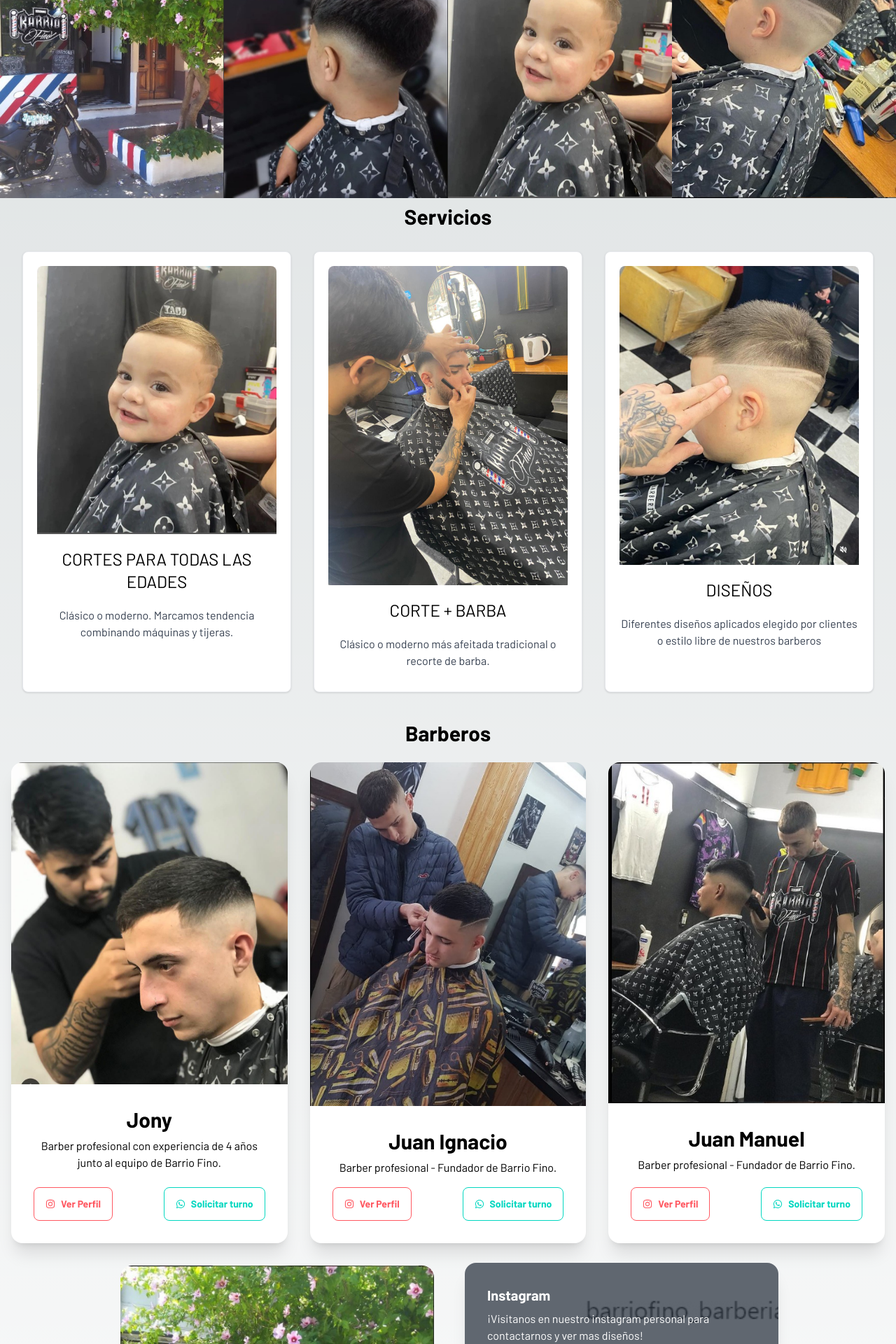
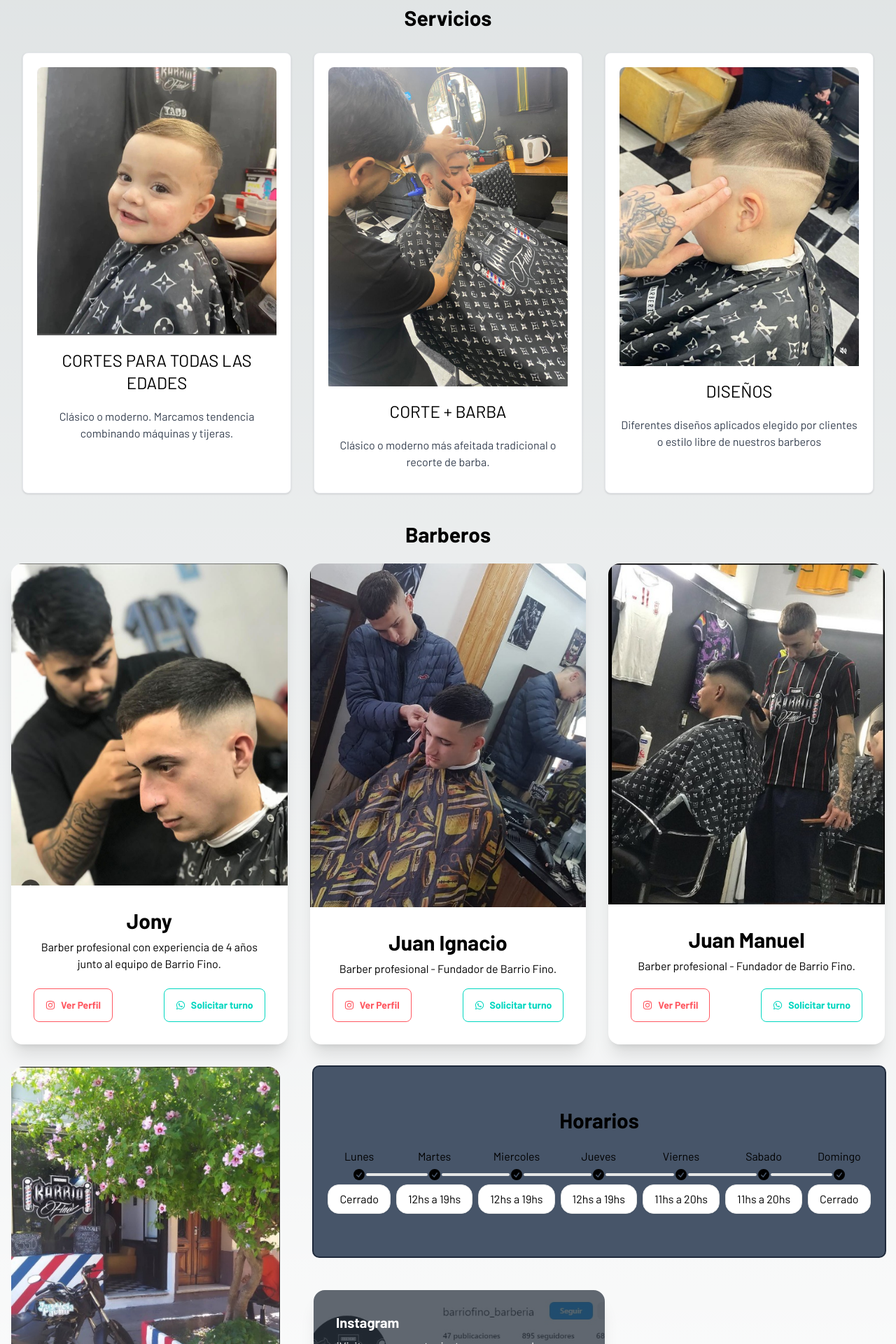
Before and after one commit to SebastianGaleano20/barber-app, a Next.js app: page / in a window 1280 px wide. Shown: the part 880-2800 px from the top of the page at 70% size. Built offline with nearby package versions, Linux system fonts and the light colour scheme.

Commit message:
Changes  components order

```diff
--- a/src/app/page.jsx
+++ b/src/app/page.jsx
@@ -14,14 +14,14 @@ export default function Home() {
       <main
         className="w-full flex flex-col justify-center items-center">
         <Header />
-        <Hours />
         <ImageGallery />
         <ImageGalleryLg />
         <Services />
         <Barbers />
-        <article className="lg:flex lg:gap-4">
+        <article className="w-full grid justify-center gap-4 md:h-auto  md:grid-cols-2 lg:grid-cols-3 lg:grid-row-2">
           <Location />
           <Contact />
+          <Hours />
         </article>
       </main>
       <Footer />
--- a/src/app/ui/dashboard/Contac.jsx
+++ b/src/app/ui/dashboard/Contac.jsx
@@ -1,8 +1,12 @@
+import Image from "next/image";
+
 export default function Contact() {
     return (
-        <section className="card bg-base-100 image-full max-w-md lg:w-lg m-3 shadow-xl">
+        <section className="card bg-base-100 image-full max-w-md lg:w-full m-4 shadow-xl lg:row-start-2 lg:col-start-2">
             <figure>
-                <img
+                <Image
+                    width={500}
+                    height={500}
                     src="/ig.jpeg"
                     alt="imageIg" />
             </figure>
--- a/src/app/ui/dashboard/Hours.jsx
+++ b/src/app/ui/dashboard/Hours.jsx
@@ -1,7 +1,7 @@
 export default function Hours() {
     return (
-        <section className="card bg-slate-600 ring-2 ring-slate-800 m-4 p-6 rounded-lg w-11/12 lg:text-2xl lg:flex lg:justify-center lg:items-center lg:flex-col lg:w-full lg:h-full lg:gap-4 ">
-            <h2 className="text-3xl font-bold text-center mb-4">Horarios</h2>
+        <section className="card bg-slate-600 ring-2 ring-slate-800 m-4 rounded-lg md:h-auto md:row-start-1 md:row-end-2 md:col-start-2 md:col-end-4 lg:flex lg:justify-center lg:items-center">
+            <h2 className="text-3xl font-bold text-center">Horarios</h2>
             <ul className="timeline timeline-vertical lg:timeline-horizontal">
                 <li>
                     <div className="timeline-start">Lunes</div>
--- a/src/app/ui/dashboard/Location.jsx
+++ b/src/app/ui/dashboard/Location.jsx
@@ -2,7 +2,7 @@ import Image from "next/image";
 
 export default function Location() {
     return (
-        <section className="card bg-base-100 max-w-md max-h-md lg:w-lg m-4 overflow-hidden ">
+        <section className="card bg-base-100 max-w-md md:h-96 lg:h-auto lg:row-span-2 m-4 overflow-hidden ">
                 <figure>
                     <Image
                         width={500}
--- a/src/app/ui/dashboard/Services.jsx
+++ b/src/app/ui/dashboard/Services.jsx
@@ -1,14 +1,22 @@
+import Image from "next/image.js"
 import { SERVICES } from "../../../services.js"
 
 export default function Services() {
   return (
     <section>
       <h2 className="text-3xl text-center font-bold m-2">Servicios</h2>
-    <article className="flex flex-wrap justify-center gap-4 m-5 lg:grid-cols-3 lg:gap-8 lg:m-8">
+      <article className="grid justify-center gap-4 m-5 md:grid-cols-2 lg:grid-cols-3 lg:gap-8 lg:m-8">
         {
           SERVICES.map(service => (
-          <article className="p-5 text-center max-w-md bg-white border border-gray-200 rounded-lg shadow dark:bg-gray-800 dark:border-gray-700 lg:max-w-sm" key={service.id}>
-            <img className="rounded-t-lg w-full" src={service.imageURL} alt="img" />
+            <article className="p-5 text-center bg-white border border-gray-200 rounded-lg shadow dark:bg-gray-800 dark:border-gray-700 lg:max-w-sm" key={service.id}>
+              <figure>
+              <Image
+              width={500}
+              height={500}
+              className="rounded-t-lg w-full"
+              src={service.imageURL}
+              alt="img" />
+              </figure>
               <h2 className="text-2xl p-5">{service.name}</h2>
               <p className="mb-3 text-2lg font-normal text-gray-700 dark:text-gray-400">{service.description}</p>
             </article>
--- a/src/services.js
+++ b/src/services.js
@@ -8,7 +8,7 @@ export const SERVICES = [
     {
       id: 2,
       name: 'CORTE + BARBA',
-      imageURL: 'corte8.jpeg',
+      imageURL: '/corte8.jpeg',
       description: 'Clásico o moderno más afeitada tradicional o recorte de barba.'
     },
     {
```
Lines whose indentation alone changed are shown as unchanged.
